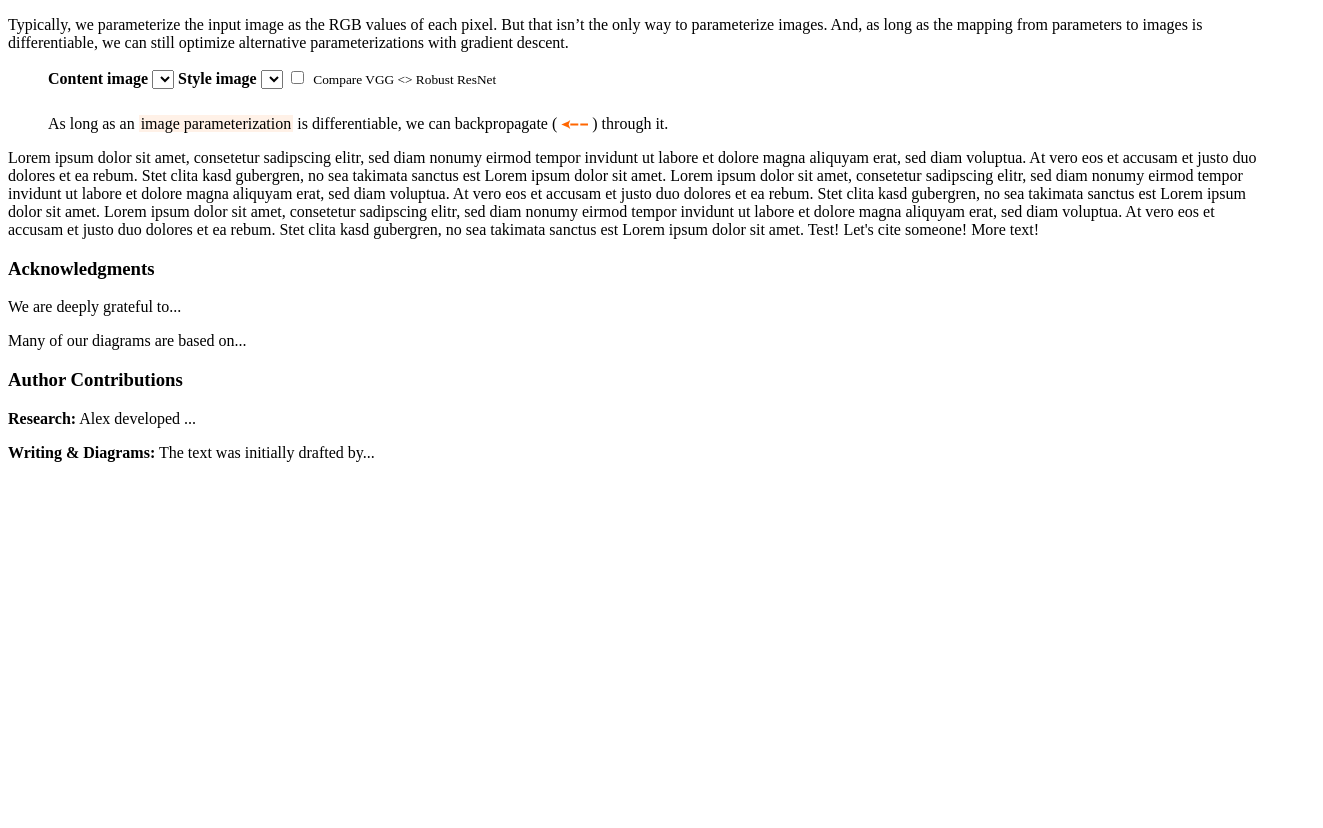
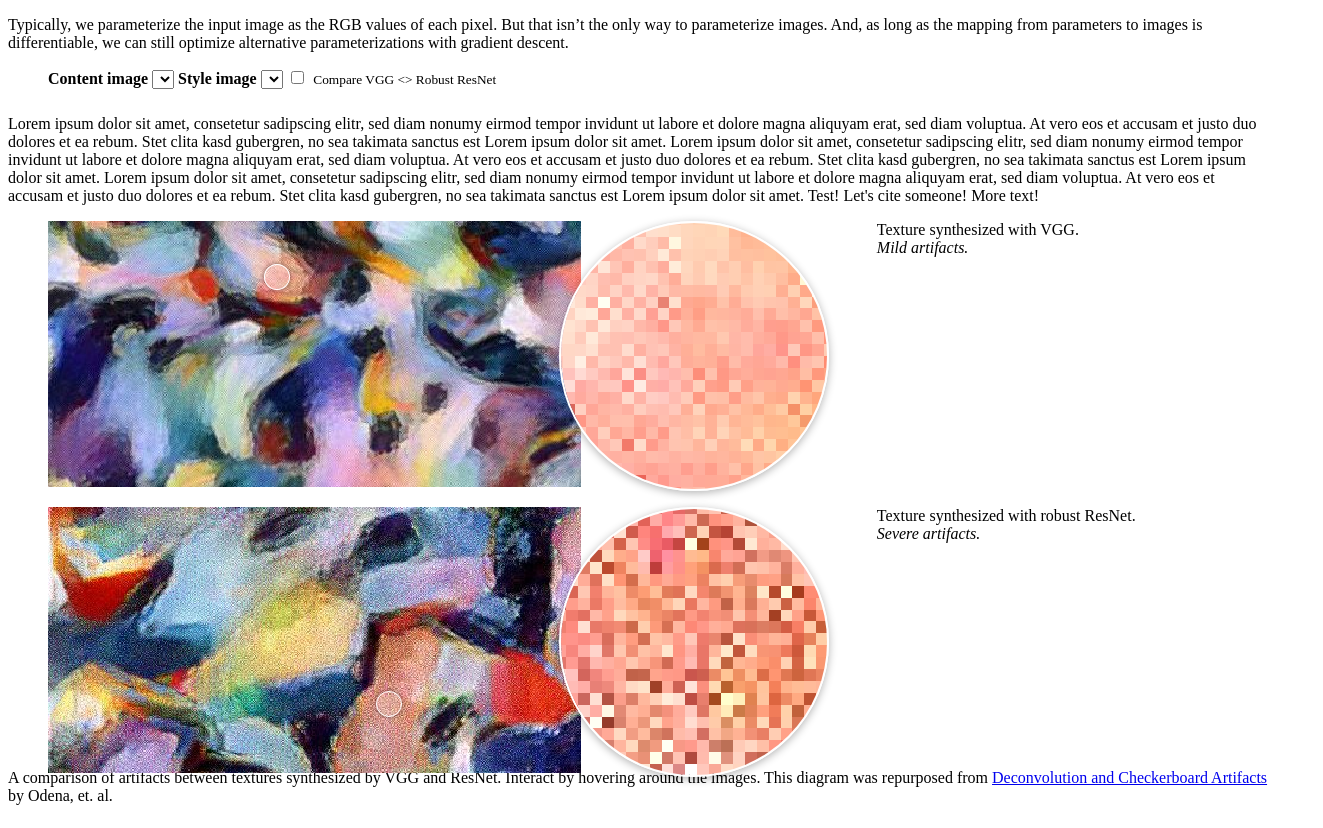
Before and after one commit to reiinakano/post--robust-neural-style, a Svelte app: page / in a window 1280 px wide. Shown: the top 828 px of the page, 1323 px wide, since content can reach past the window. Before the commit the page ends 800 px from the top, so only its background shows below. Built offline with nearby package versions, Linux system fonts and the light colour scheme; a script that the page names is missing.

Commit message:
add deconv fig

```diff
--- a/src/index.ejs
+++ b/src/index.ejs
@@ -11,6 +11,7 @@
   <script src="https://ajax.googleapis.com/ajax/libs/jquery/3.4.0/jquery.min.js"></script>
   <script><%= require("raw-loader!../static/assets/image-picker/image-picker.min.js") %></script>
   <script><%= require("raw-loader!../static/assets/juxtapose/juxtapose.js") %></script>
+  <script src="assets/d3.min.js"></script>
 </head>
 
 <body>
@@ -74,28 +75,46 @@
       <div id="style-transfer-slider" class="align-center" style="padding-top: 10px;"></div>
     </div>
   </figure>
-
   <script><%= require("raw-loader!../static/assets/rnst/js/style-transfer-slider.js") %></script>
-
-  <figure class="subgrid">
-    <figcaption style="grid-column: kicker">
-      <!-- <span class="figure-number">Figure 1:</span> -->
-      <span style="hyphens: manual;">As long as an </span>
-      <span style="background-color: #FFF1E7; padding-left: 2px; padding-right: 2px;">image para&shy;meter&shy;ization</span>
-      <span>is differ&shy;entiable, we can back&shy;propagate</span>
-      <span style="white-space: nowrap;">( <img src="diagrams/backprop-arrow.svg" style="width: unset;"/> )</span>
-      <span>through it.</span>
-    </figcaption>
-    <div class="l-body">
-      <%= require("../static/diagrams/general.svg") %>
-    </div>
-  </figure>
 
   <p>
     Lorem ipsum dolor sit amet, consetetur sadipscing elitr, sed diam nonumy eirmod tempor invidunt ut labore et dolore magna aliquyam erat, sed diam voluptua. At vero eos et accusam et justo duo dolores et ea rebum. Stet clita kasd gubergren, no sea takimata sanctus est Lorem ipsum dolor sit amet. Lorem ipsum dolor sit amet, consetetur sadipscing elitr, sed diam nonumy eirmod tempor invidunt ut labore et dolore magna aliquyam erat, sed diam voluptua. At vero eos et accusam et justo duo dolores et ea rebum. Stet clita kasd gubergren, no sea takimata sanctus est Lorem ipsum dolor sit amet. Lorem ipsum dolor sit amet, consetetur sadipscing elitr, sed diam nonumy eirmod tempor invidunt ut labore et dolore magna aliquyam erat, sed diam voluptua. At vero eos et accusam et justo duo dolores et ea rebum. Stet clita kasd gubergren, no sea takimata sanctus est Lorem ipsum dolor sit amet.
     <d-footnote>Test! Let's cite<d-cite key="gatys2015"></d-cite> someone!</d-footnote>
     More text!
   </p>
+
+  <link rel="stylesheet" href="assets/rnst/css/artifacts.css">
+  <div class="deepdream-examples l-body-outset">
+      <figure class="example" style="margin-bottom:20px;">
+        <div class="original" data-focus="10,0.43,0.21">
+          <img src="images/zoom/vgg_texture.jpg">
+          <div class="reticle"></div>
+        </div>
+        <div class="closeup">
+          <img src="images/zoom/vgg_texture.jpg">
+        </div>
+        <figcaption>
+          Texture synthesized with VGG.<br>
+          <i>Mild artifacts.</i>
+        </figcaption>
+      </figure>
+      <figure class="example" style="margin-top:20px;">
+        <div class="original" data-focus="10,0.64,0.74">
+          <img src="images/zoom/resnet_texture.jpg">
+          <div class="reticle"></div>
+        </div>
+        <div class="closeup">
+          <img src="images/zoom/resnet_texture.jpg">
+        </div>
+        <figcaption>
+          Texture synthesized with robust ResNet.<br>
+          <i>Severe artifacts.</i>
+        </figcaption>
+      </figure>
+  </div>
+  <figcaption style="margin-top:-20px;padding-bottom:20px;">A comparison of artifacts between textures synthesized by VGG and ResNet. Interact by hovering around the images. This diagram was repurposed from <a href="https://distill.pub/2016/deconv-checkerboard/">Deconvolution and Checkerboard Artifacts</a> by Odena, et. al.</figcaption>
+
+  <script src="assets/rnst/js/artifacts.js"></script>
 
 </d-article>
 
```
